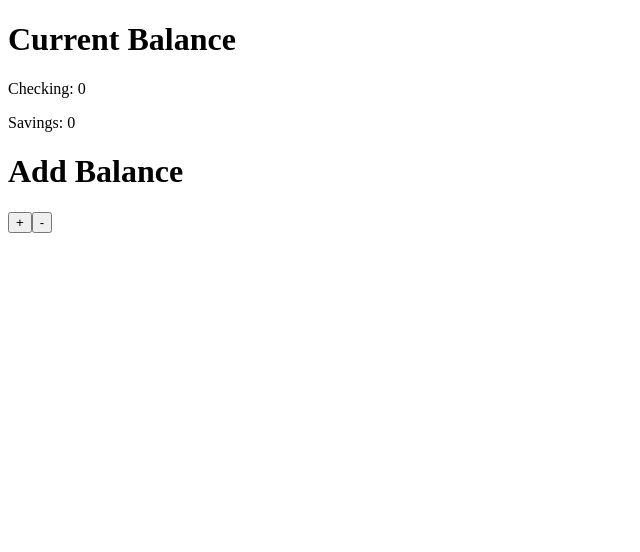
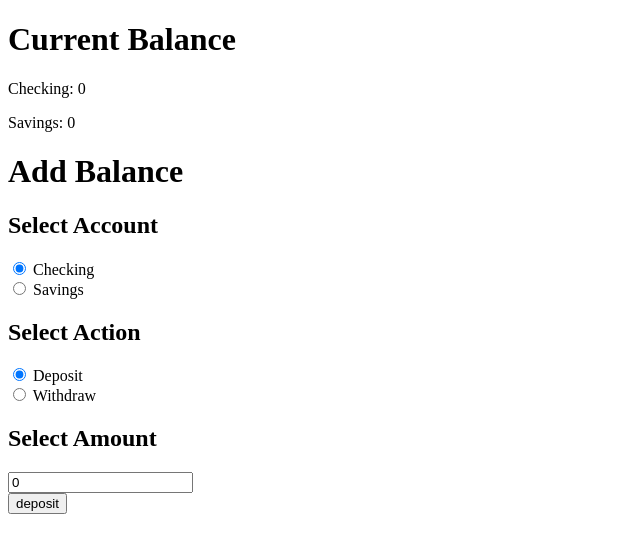
Before and after one commit to obber/todo-react-redux, a React app: page / in a window 1280 px wide. Shown: the whole page, without its empty margins (0-640 px from the left). Built offline with nearby package versions, Linux system fonts and the light colour scheme.

Commit message:
[Feature] Form Actions implemented

```diff
--- a/index.html
+++ b/index.html
@@ -2,7 +2,7 @@
 <html lang="en">
 <head>
   <meta charset="UTF-8">
-  <title>React Todo</title>
+  <title>Simple Banking App with React & Redux</title>
 
 </head>
 <body>
--- a/src/components/Manager.js
+++ b/src/components/Manager.js
@@ -3,24 +3,82 @@ import React, { Component } from 'react'
 class Manager extends Component {
   constructor() {
     super()
-    this.deposit = this.deposit.bind(this)
-    this.withdraw = this.withdraw.bind(this)
+
+    this.state = {
+      account: 'checking',
+      amount: 0,
+      action: 'deposit'
+    }
+
+    this.handleAccount = this.handleAccount.bind(this)
+    this.handleAmount = this.handleAmount.bind(this)
+    this.handleAction = this.handleAction.bind(this)
+    this.handleSubmit = this.handleSubmit.bind(this)
   }
 
-  deposit() {
-    this.props.deposit(10, 'checking')
+  handleAccount(e) {
+    this.setState({account: e.target.value})
   }
 
-  withdraw() {
-    this.props.withdraw(10, 'checking')
+  handleAmount(e) {
+    this.setState({amount: e.target.value})
+  }
+
+  handleAction(e) {
+    this.setState({action: e.target.value})
+  }
+
+  handleSubmit(e) {
+    e.preventDefault()
+    console.log('hi')
   }
 
   render() {
     return (
       <div>
         <h1>Add Balance</h1>
-        <button onClick={this.deposit}>+</button>
-        <button onClick={this.withdraw}>-</button>
+
+          <h2>Select Account</h2>
+          <input
+            type="radio"
+            value="checking"
+            onChange={this.handleAccount}
+            checked={"checking" === this.state.account}
+          /> Checking
+          <br />
+          <input
+            type="radio"
+            value="savings"
+            onChange={this.handleAccount}
+            checked={"savings" === this.state.account}
+          /> Savings
+
+          <h2>Select Action</h2>
+          <input
+            type="radio"
+            value="deposit"
+            onChange={this.handleAction}
+            checked={"deposit" === this.state.action}
+          /> Deposit
+          <br />
+          <input
+            type="radio"
+            value="withdraw"
+            onChange={this.handleAction}
+            checked={"withdraw" === this.state.action}
+          /> Withdraw
+
+          <h2>Select Amount</h2>
+          <input
+            type="number"
+            placeholder="00"
+            value={this.state.amount}
+            onChange={this.handleAmount}
+          />
+          <br />
+
+          <input type="button" value={this.state.action}/>
+
       </div>
     )
   }
```
